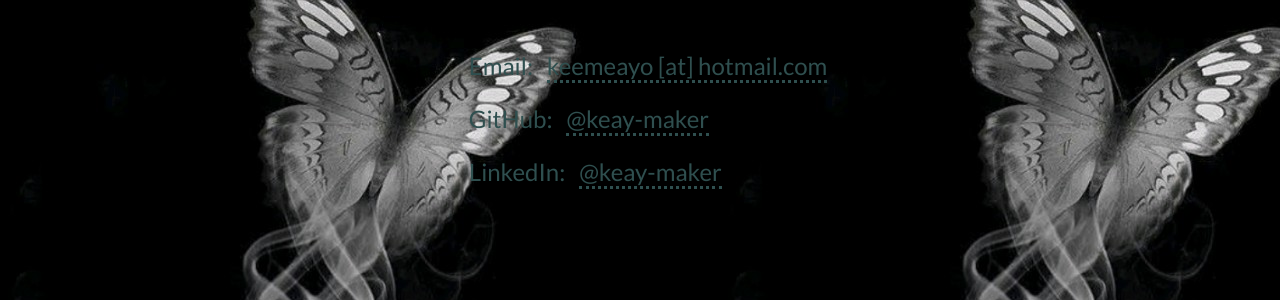
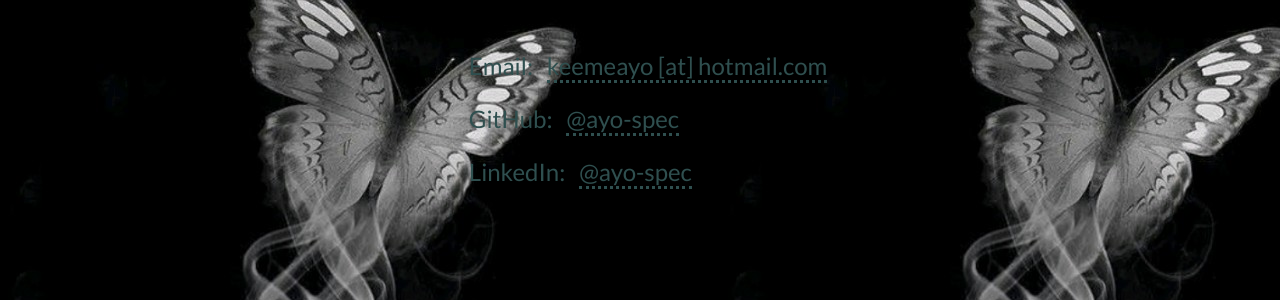
Before and after one commit to keaye/portfolio, a Flask app: page /contact in a window 1280 px wide. Shown: the part 176-476 px from the top of the page. Run offline with Flask 3, Linux system fonts and the light colour scheme.

Commit message:
modified:   templates/contact.html

```diff
--- a/templates/contact.html
+++ b/templates/contact.html
@@ -15,7 +15,7 @@
                     <dt style="color: darkslategray;">GitHub:</dt>
                     <dd class="contact__details">
                         <a class="contact__link" href="https://github.com/keay-maker">
-                            @keay-maker
+                            @ayo-spec
                         </a>
                     </dd>
                 </div>
@@ -23,7 +23,7 @@
                     <dt style="color: darkslategray;">LinkedIn:</dt>
                     <dd class="contact__details">
                         <a class="contact__link" href="https://linkedin.com/in/ayo-spec">
-                            @keay-maker
+                            @ayo-spec
                         </a>
                     </dd>
                 </div>
```
